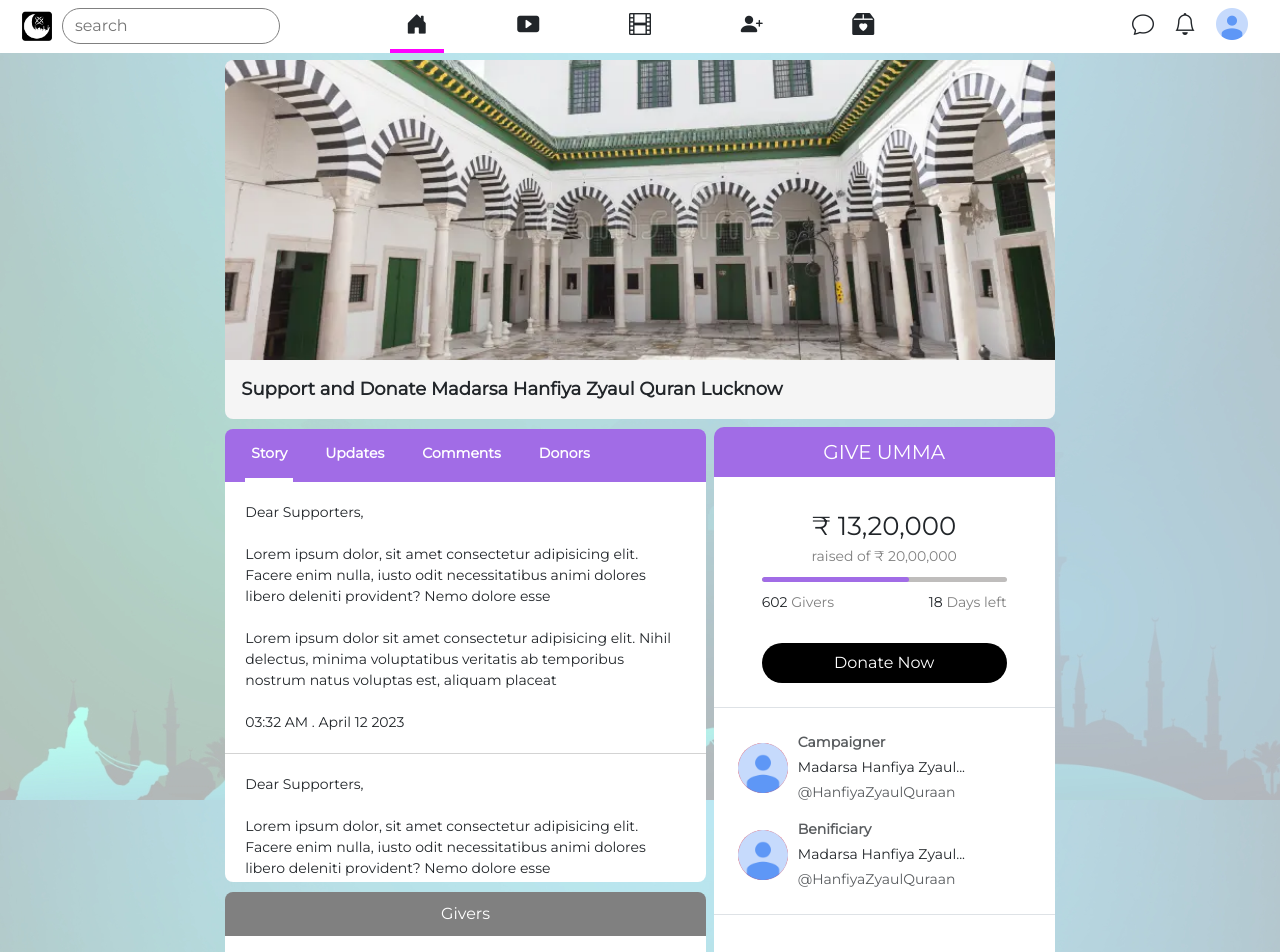
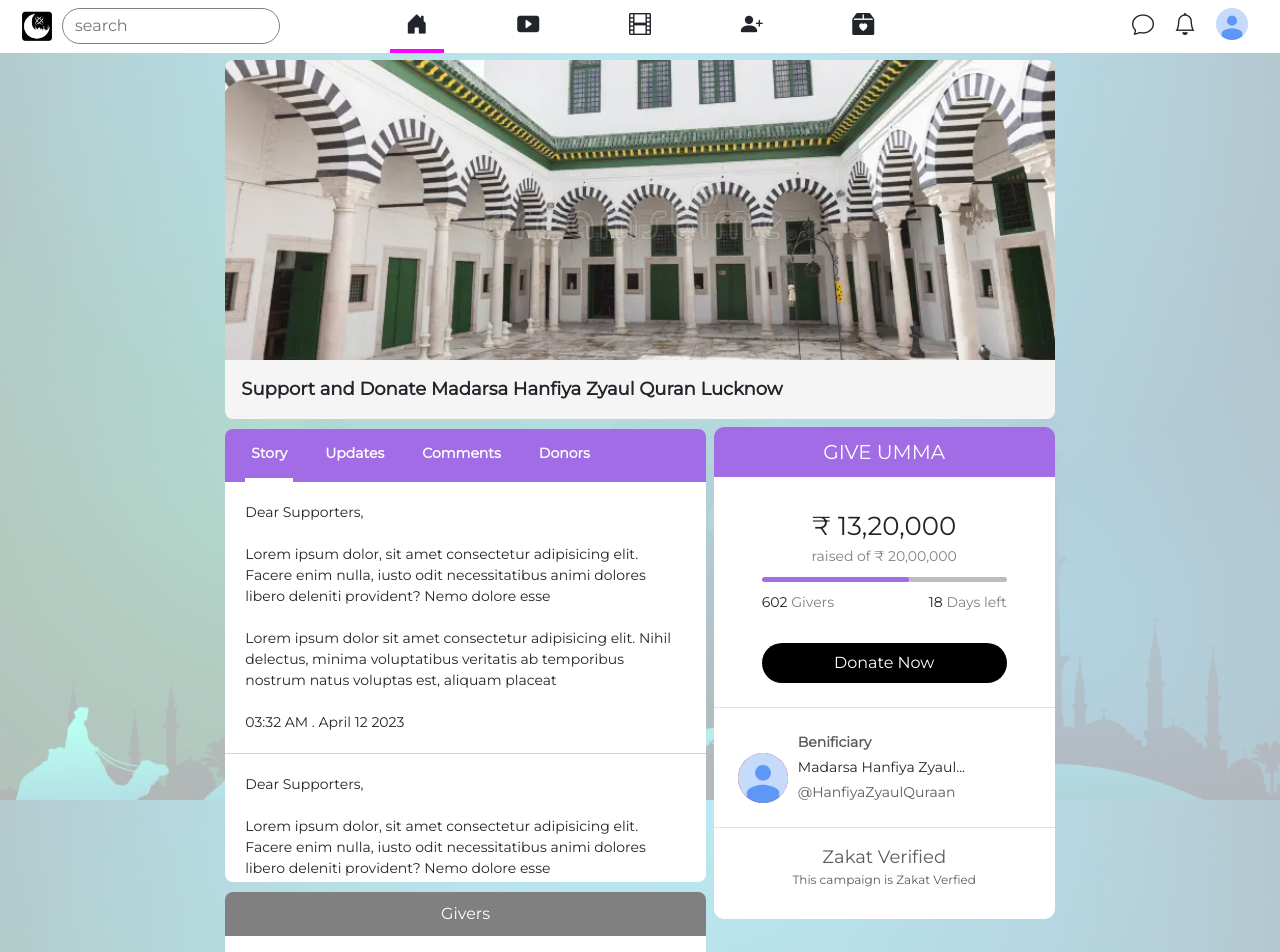
Before and after one commit to MohdBelalNaim/hilallink-front-end, a React (Create React App) app: page /campaign in a window 1280 px wide. Shown: the top 952 px of the page. Built offline with nearby package versions, Linux system fonts and the light colour scheme.

Commit message:
Updated campaign page

```diff
--- a/src/assets/css/campaign.css
+++ b/src/assets/css/campaign.css
@@ -246,6 +246,8 @@
     width: 50px;
     border-radius: 50%;
     background-color: red;
+    position: relative;
+    top: 10px;
 }
 .img-fit{
     height: 100%;
--- a/src/assets/css/madarsa-profile.css
+++ b/src/assets/css/madarsa-profile.css
@@ -76,8 +76,6 @@
 .madarsa-dp-wrapper{
     height: 150px;
     width: 150px;
-    background-color: red;
-    border-radius: 50%;
     position: absolute;
     bottom: 0px;
     z-index: 999999999;
--- a/src/screens/CampaignInfo.jsx
+++ b/src/screens/CampaignInfo.jsx
@@ -150,19 +150,9 @@
                     </button>
                   </div>
                   <div className="donation-campaigner-info border-bottom px-4 py-4">
-                    <div className="campaigner-info-card mb-3">
-                      <div className="campaigner-info-img-wrapper">
-                        <img src={avatar} alt="" className="img-fit" />
-                      </div>
-                      <div className="campaigner-name">
-                        <div className='text-muted'><b>Campaigner</b></div>
-                        <div className='mt-1 mb-1'>Madarsa Hanfiya Zyaul...</div>
-                        <div className='text-muted'>@HanfiyaZyaulQuraan</div>
-                      </div>
-                    </div>
                     <div className="campaigner-info-card">
                       <div className="campaigner-info-img-wrapper">
-                        <img src={avatar} alt="" className="img-fit" />
+                        <img src={avatar} alt="" className="img-fit ben-img" />
                       </div>
                       <div className="campaigner-name">
                         <div className='text-muted'><b>Benificiary</b></div>
@@ -171,7 +161,7 @@
                       </div>
                     </div>
                   </div>
-                  <div className="verified-wrapper mt-5">
+                  <div className="verified-wrapper mt-3">
                     <div className="text-center verified-title text-muted">
                       Zakat Verified
                     </div>
```
